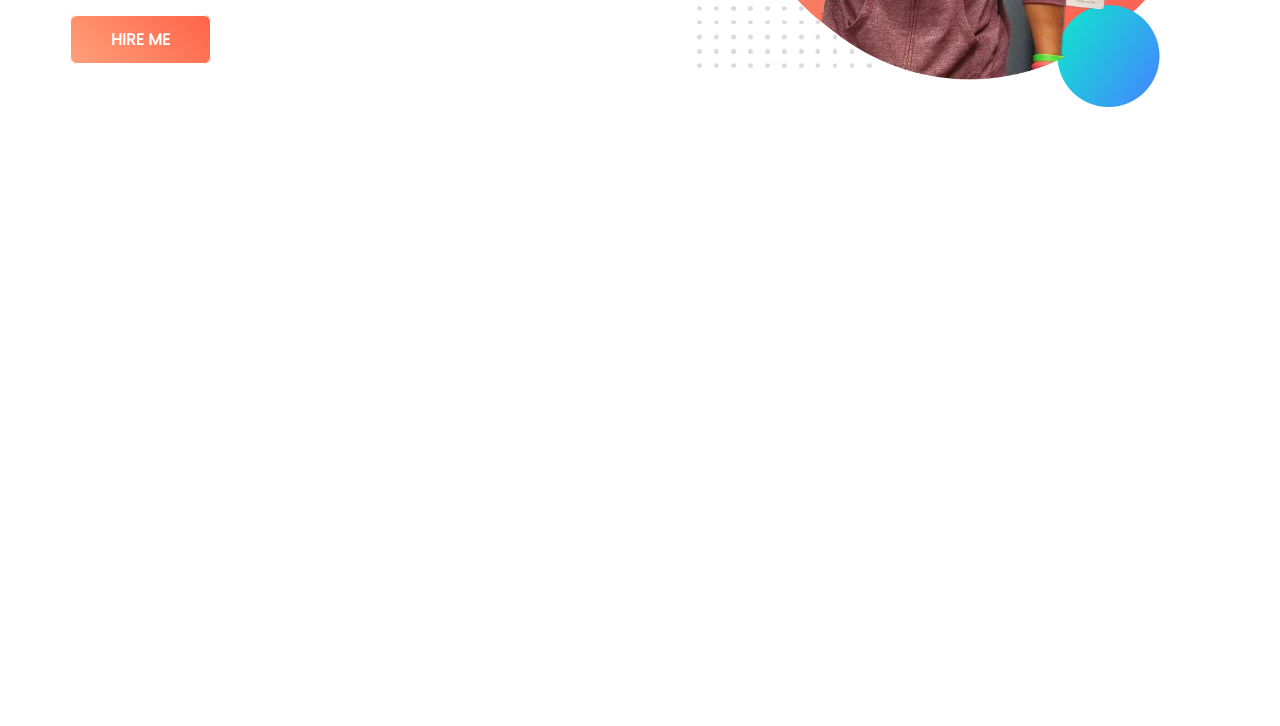
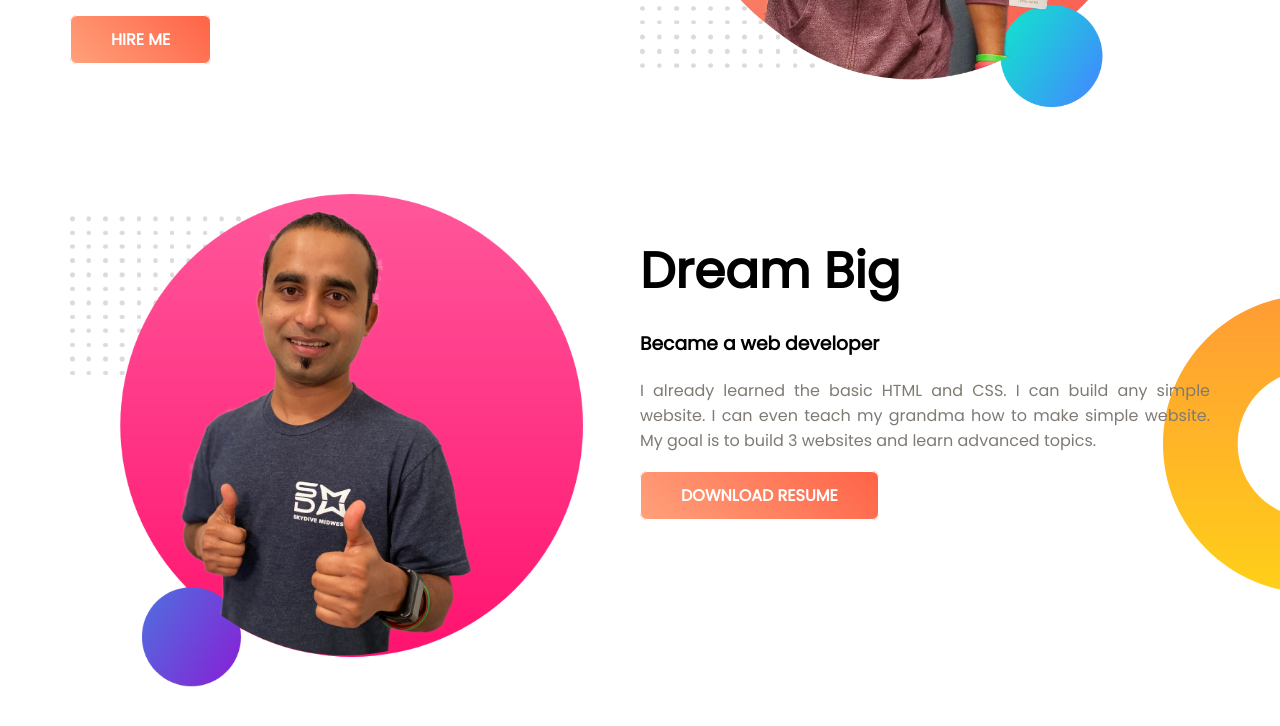
Before and after one commit to nishat-sarker/dev-portfolio-repo, a plain HTML site: page index.html in a window 1280 px wide. Shown: the part 402-1128 px from the top of the page. Before the commit the page ends 800 px from the top, so only its background shows below. Drawn offline with Linux system fonts and the light colour scheme.

Commit message:
banner_2added

```diff
--- a/css/style.css
+++ b/css/style.css
@@ -49,5 +49,12 @@ a{
 }
 .banner-img{
     width: 45%;
-    margin-left: 5%;
+    margin-right: 5%;
 }
+
+.banner-area_2{
+    margin: 80px 0px;
+    background-image: url(../img/dream-bg.png);
+    background-repeat: no-repeat;
+    background-position: right;
+}
--- a/index.html
+++ b/index.html
@@ -29,5 +29,22 @@
             </div>
         </div>
     </section>
+    <section class="banner-area_2">
+        <div class="container">
+            <div class="banner">
+                <div class="banner-img">
+                    <img src="./img/jhankar2.png" alt="banner_imgs_2" width="100%">
+                </div>
+                <div class="banner-text">
+                    <h1>Dream Big</h1>
+                    <h3>Became a web developer</h3>
+                    <p>I already learned the basic HTML and CSS. I can build any simple website. I can even teach my grandma how to make simple website. My goal is to build 3 websites and learn advanced topics.</p>
+                    <div class="btn">
+                        <a href="#">DOWNLOAD RESUME</a>
+                    </div>
+                </div>
+            </div>
+        </div>
+    </section>
 </body>
 </html>
```
